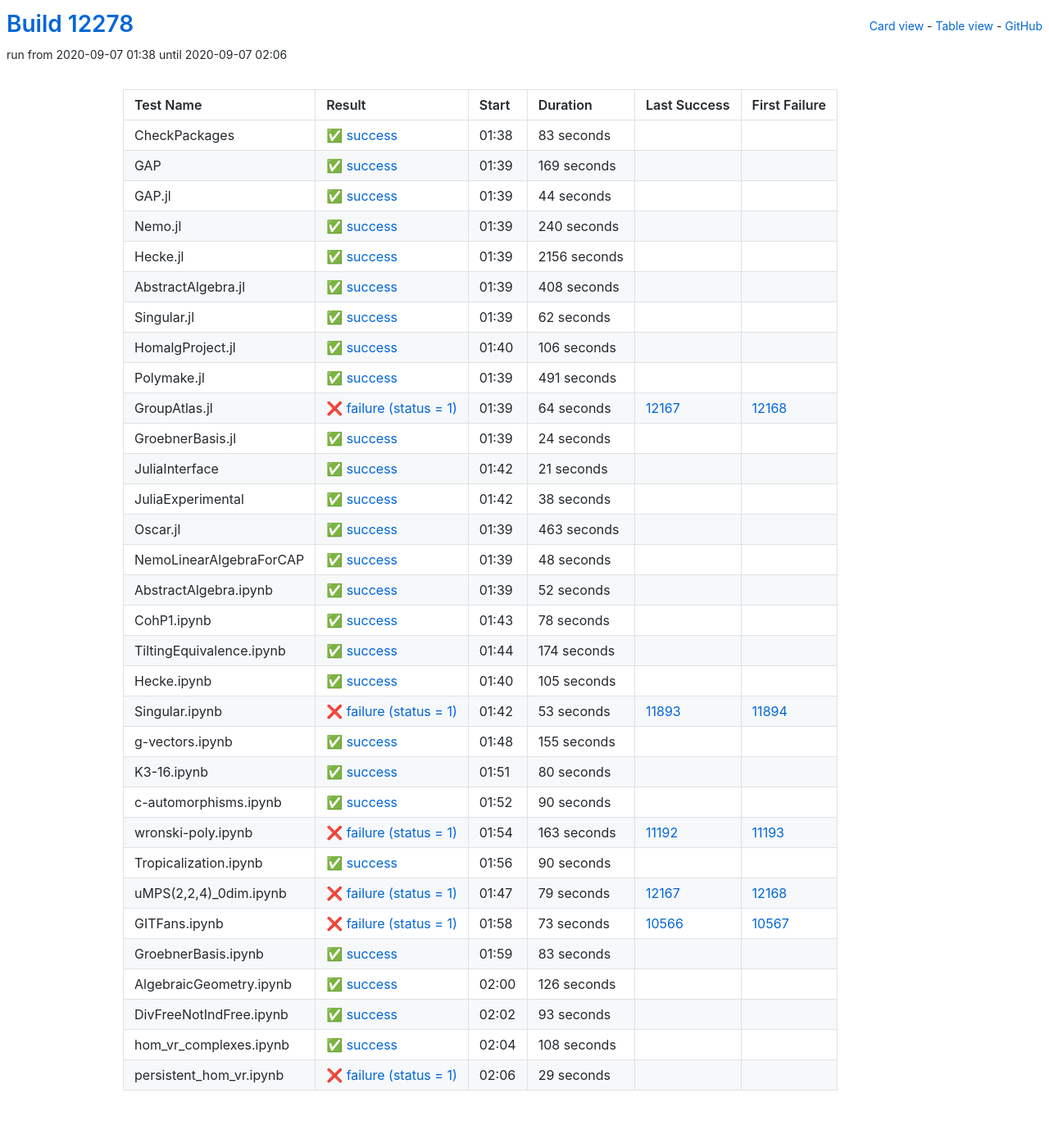
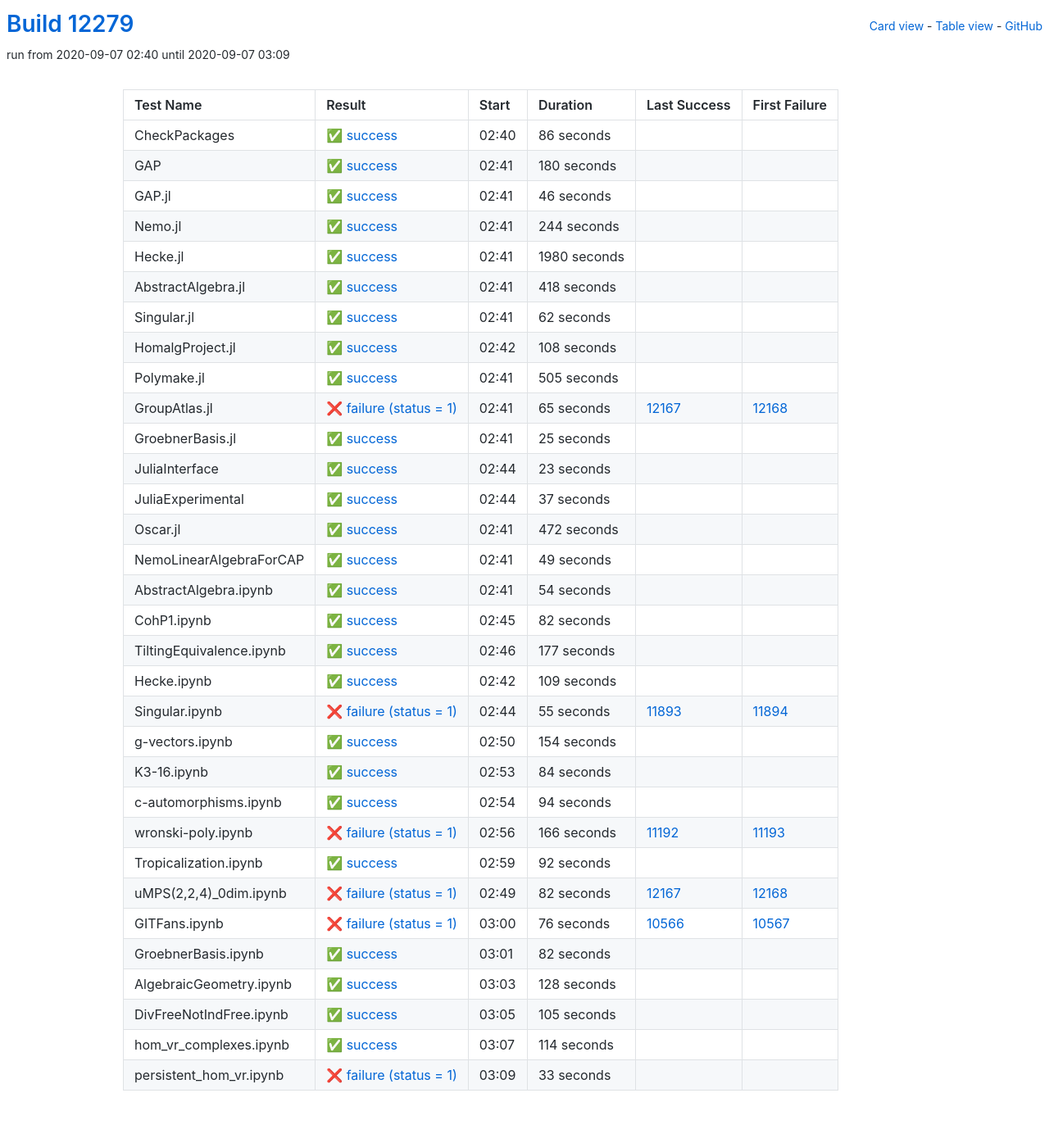
Before and after one commit to oscar-system/oscar-ci-status, a Jekyll site: the page built from table.html, in a window 1280 px wide. Shown: the whole page at 82% size. Built offline with Jekyll 4.4.1, drawn with Linux system fonts in a browser that asks for light colours.

Commit message:
Build #12279

```diff
--- a/_data/ci.yml
+++ b/_data/ci.yml
@@ -1,6 +1,6 @@
 ---
-build: 12278
-build_url: https://oscarci.mathematik.uni-kl.de/job/oscar/12278/
+build: 12279
+build_url: https://oscarci.mathematik.uni-kl.de/job/oscar/12279/
 job: oscar
 organization: oscar-system
 repo: oscar-ci-status
@@ -8,80 +8,80 @@ repourl: https://github.com/oscar-system/oscar-ci-status
 tests:
 - name: CheckPackages
   id: checkpackages
-  log: https://oscarci.mathematik.uni-kl.de/job/oscar/12278/artifact/logs/build-12278/CheckPackages.log
-  start: 2020-09-07 01:38
+  log: https://oscarci.mathematik.uni-kl.de/job/oscar/12279/artifact/logs/build-12279/CheckPackages.log
+  start: 2020-09-07 02:40
   success: true
   exitcode: 0
   status: success
-  duration: 83
+  duration: 86
   last_success: false
   last_success_url:
   first_failure: false
   first_failure_url:
 - name: GAP
   id: gap
-  log: https://oscarci.mathematik.uni-kl.de/job/oscar/12278/artifact/logs/build-12278/GAP.log
-  start: 2020-09-07 01:39
+  log: https://oscarci.mathematik.uni-kl.de/job/oscar/12279/artifact/logs/build-12279/GAP.log
+  start: 2020-09-07 02:41
   success: true
   exitcode: 0
   status: success
-  duration: 169
+  duration: 180
   last_success: false
   last_success_url:
   first_failure: false
   first_failure_url:
 - name: GAP.jl
   id: gap-jl
-  log: https://oscarci.mathematik.uni-kl.de/job/oscar/12278/artifact/logs/build-12278/GAP.jl.log
-  start: 2020-09-07 01:39
+  log: https://oscarci.mathematik.uni-kl.de/job/oscar/12279/artifact/logs/build-12279/GAP.jl.log
+  start: 2020-09-07 02:41
   success: true
   exitcode: 0
   status: success
-  duration: 44
+  duration: 46
   last_success: false
   last_success_url:
   first_failure: false
   first_failure_url:
 - name: Nemo.jl
   id: nemo-jl
-  log: https://oscarci.mathematik.uni-kl.de/job/oscar/12278/artifact/logs/build-12278/Nemo.jl.log
-  start: 2020-09-07 01:39
+  log: https://oscarci.mathematik.uni-kl.de/job/oscar/12279/artifact/logs/build-12279/Nemo.jl.log
+  start: 2020-09-07 02:41
   success: true
   exitcode: 0
   status: success
-  duration: 240
+  duration: 244
   last_success: false
   last_success_url:
   first_failure: false
   first_failure_url:
 - name: Hecke.jl
   id: hecke-jl
-  log: https://oscarci.mathematik.uni-kl.de/job/oscar/12278/artifact/logs/build-12278/Hecke.jl.log
-  start: 2020-09-07 01:39
+  log: https://oscarci.mathematik.uni-kl.de/job/oscar/12279/artifact/logs/build-12279/Hecke.jl.log
+  start: 2020-09-07 02:41
   success: true
   exitcode: 0
   status: success
-  duration: 2156
+  duration: 1980
   last_success: false
   last_success_url:
   first_failure: false
   first_failure_url:
 - name: AbstractAlgebra.jl
   id: abstractalgebra-jl
-  log: https://oscarci.mathematik.uni-kl.de/job/oscar/12278/artifact/logs/build-12278/AbstractAlgebra.jl.log
-  start: 2020-09-07 01:39
+  log: https://oscarci.mathematik.uni-kl.de/job/oscar/12279/artifact/logs/build-12279/AbstractAlgebra.jl.log
+  start: 2020-09-07 02:41
   success: true
   exitcode: 0
   status: success
-  duration: 408
+  duration: 418
   last_success: false
   last_success_url:
   first_failure: false
   first_failure_url:
 - name: Singular.jl
   id: singular-jl
-  log: https://oscarci.mathematik.uni-kl.de/job/oscar/12278/artifact/logs/build-12278/Singular.jl.log
-  start: 2020-09-07 01:39
+  log: https://oscarci.mathematik.uni-kl.de/job/oscar/12279/artifact/logs/build-12279/Singular.jl.log
+  start: 2020-09-07 02:41
   success: true
   exitcode: 0
   status: success
@@ -92,140 +92,272 @@ tests:
   first_failure_url:
 - name: HomalgProject.jl
   id: homalgproject-jl
-  log: https://oscarci.mathematik.uni-kl.de/job/oscar/12278/artifact/logs/build-12278/HomalgProject.jl.log
-  start: 2020-09-07 01:40
+  log: https://oscarci.mathematik.uni-kl.de/job/oscar/12279/artifact/logs/build-12279/HomalgProject.jl.log
+  start: 2020-09-07 02:42
   success: true
   exitcode: 0
   status: success
-  duration: 106
+  duration: 108
   last_success: false
   last_success_url:
   first_failure: false
   first_failure_url:
 - name: Polymake.jl
   id: polymake-jl
-  log: https://oscarci.mathematik.uni-kl.de/job/oscar/12278/artifact/logs/build-12278/Polymake.jl.log
-  start: 2020-09-07 01:39
+  log: https://oscarci.mathematik.uni-kl.de/job/oscar/12279/artifact/logs/build-12279/Polymake.jl.log
+  start: 2020-09-07 02:41
   success: true
   exitcode: 0
   status: success
-  duration: 491
+  duration: 505
   last_success: false
   last_success_url:
   first_failure: false
   first_failure_url:
 - name: GroupAtlas.jl
   id: groupatlas-jl
-  log: https://oscarci.mathematik.uni-kl.de/job/oscar/12278/artifact/logs/build-12278/GroupAtlas.jl.log
-  start: 2020-09-07 01:39
+  log: https://oscarci.mathematik.uni-kl.de/job/oscar/12279/artifact/logs/build-12279/GroupAtlas.jl.log
+  start: 2020-09-07 02:41
   success: false
   exitcode: 1
   status: failure
-  duration: 64
+  duration: 65
   last_success: 12167
   last_success_url: https://oscarci.mathematik.uni-kl.de/job/oscar/12167/
   first_failure: 12168
   first_failure_url: https://oscarci.mathematik.uni-kl.de/job/oscar/12168/
 - name: GroebnerBasis.jl
   id: groebnerbasis-jl
-  log: https://oscarci.mathematik.uni-kl.de/job/oscar/12278/artifact/logs/build-12278/GroebnerBasis.jl.log
-  start: 2020-09-07 01:39
+  log: https://oscarci.mathematik.uni-kl.de/job/oscar/12279/artifact/logs/build-12279/GroebnerBasis.jl.log
+  start: 2020-09-07 02:41
   success: true
   exitcode: 0
   status: success
-  duration: 24
+  duration: 25
   last_success: false
   last_success_url:
   first_failure: false
   first_failure_url:
 - name: JuliaInterface
   id: juliainterface
-  log: https://oscarci.mathematik.uni-kl.de/job/oscar/12278/artifact/logs/build-12278/JuliaInterface.log
-  start: 2020-09-07 01:42
+  log: https://oscarci.mathematik.uni-kl.de/job/oscar/12279/artifact/logs/build-12279/JuliaInterface.log
+  start: 2020-09-07 02:44
   success: true
   exitcode: 0
   status: success
-  duration: 21
+  duration: 23
   last_success: false
   last_success_url:
   first_failure: false
   first_failure_url:
 - name: JuliaExperimental
   id: juliaexperimental
-  log: https://oscarci.mathematik.uni-kl.de/job/oscar/12278/artifact/logs/build-12278/JuliaExperimental.log
-  start: 2020-09-07 01:42
+  log: https://oscarci.mathematik.uni-kl.de/job/oscar/12279/artifact/logs/build-12279/JuliaExperimental.log
+  start: 2020-09-07 02:44
   success: true
   exitcode: 0
   status: success
-  duration: 38
+  duration: 37
   last_success: false
   last_success_url:
   first_failure: false
   first_failure_url:
 - name: Oscar.jl
   id: oscar-jl
-  log: https://oscarci.mathematik.uni-kl.de/job/oscar/12278/artifact/logs/build-12278/Oscar.jl.log
-  start: 2020-09-07 01:39
+  log: https://oscarci.mathematik.uni-kl.de/job/oscar/12279/artifact/logs/build-12279/Oscar.jl.log
+  start: 2020-09-07 02:41
   success: true
   exitcode: 0
   status: success
-  duration: 463
+  duration: 472
   last_success: false
   last_success_url:
   first_failure: false
   first_failure_url:
 - name: NemoLinearAlgebraForCAP
   id: nemolinearalgebraforcap
-  log: https://oscarci.mathematik.uni-kl.de/job/oscar/12278/artifact/logs/build-12278/NemoLinearAlgebraForCAP.log
-  start: 2020-09-07 01:39
+  log: https://oscarci.mathematik.uni-kl.de/job/oscar/12279/artifact/logs/build-12279/NemoLinearAlgebraForCAP.log
+  start: 2020-09-07 02:41
   success: true
   exitcode: 0
   status: success
-  duration: 48
+  duration: 49
   last_success: false
   last_success_url:
   first_failure: false
   first_failure_url:
 - name: AbstractAlgebra.ipynb
   id: abstractalgebra-ipynb
-  log: https://oscarci.mathematik.uni-kl.de/job/oscar/12278/artifact/logs/build-12278/AbstractAlgebra.ipynb.log
-  start: 2020-09-07 01:39
+  log: https://oscarci.mathematik.uni-kl.de/job/oscar/12279/artifact/logs/build-12279/AbstractAlgebra.ipynb.log
+  start: 2020-09-07 02:41
   success: true
   exitcode: 0
   status: success
-  duration: 52
+  duration: 54
   last_success: false
   last_success_url:
   first_failure: false
   first_failure_url:
 - name: CohP1.ipynb
   id: cohp1-ipynb
-  log: https://oscarci.mathematik.uni-kl.de/job/oscar/12278/artifact/logs/build-12278/CohP1.ipynb.log
-  start: 2020-09-07 01:43
+  log: https://oscarci.mathematik.uni-kl.de/job/oscar/12279/artifact/logs/build-12279/CohP1.ipynb.log
+  start: 2020-09-07 02:45
   success: true
   exitcode: 0
   status: success
-  duration: 78
+  duration: 82
   last_success: false
   last_success_url:
   first_failure: false
   first_failure_url:
 - name: TiltingEquivalence.ipynb
   id: tiltingequivalence-ipynb
-  log: https://oscarci.mathematik.uni-kl.de/job/oscar/12278/artifact/logs/build-12278/TiltingEquivalence.ipynb.log
-  start: 2020-09-07 01:44
+  log: https://oscarci.mathematik.uni-kl.de/job/oscar/12279/artifact/logs/build-12279/TiltingEquivalence.ipynb.log
+  start: 2020-09-07 02:46
   success: true
   exitcode: 0
   status: success
-  duration: 174
+  duration: 177
   last_success: false
   last_success_url:
   first_failure: false
   first_failure_url:
 - name: Hecke.ipynb
   id: hecke-ipynb
-  log: https://oscarci.mathematik.uni-kl.de/job/oscar/12278/artifact/logs/build-12278/Hecke.ipynb.log
-  start: 2020-09-07 01:40
+  log: https://oscarci.mathematik.uni-kl.de/job/oscar/12279/artifact/logs/build-12279/Hecke.ipynb.log
+  start: 2020-09-07 02:42
+  success: true
+  exitcode: 0
+  status: success
+  duration: 109
+  last_success: false
+  last_success_url:
+  first_failure: false
+  first_failure_url:
+- name: Singular.ipynb
+  id: singular-ipynb
+  log: https://oscarci.mathematik.uni-kl.de/job/oscar/12279/artifact/logs/build-12279/Singular.ipynb.log
+  start: 2020-09-07 02:44
+  success: false
+  exitcode: 1
+  status: failure
+  duration: 55
+  last_success: 11893
+  last_success_url: https://oscarci.mathematik.uni-kl.de/job/oscar/11893/
+  first_failure: 11894
+  first_failure_url: https://oscarci.mathematik.uni-kl.de/job/oscar/11894/
+- name: g-vectors.ipynb
+  id: g-vectors-ipynb
+  log: https://oscarci.mathematik.uni-kl.de/job/oscar/12279/artifact/logs/build-12279/g-vectors.ipynb.log
+  start: 2020-09-07 02:50
+  success: true
+  exitcode: 0
+  status: success
+  duration: 154
+  last_success: false
+  last_success_url:
+  first_failure: false
+  first_failure_url:
+- name: K3-16.ipynb
+  id: k3-16-ipynb
+  log: https://oscarci.mathematik.uni-kl.de/job/oscar/12279/artifact/logs/build-12279/K3-16.ipynb.log
+  start: 2020-09-07 02:53
+  success: true
+  exitcode: 0
+  status: success
+  duration: 84
+  last_success: false
+  last_success_url:
+  first_failure: false
+  first_failure_url:
+- name: c-automorphisms.ipynb
+  id: c-automorphisms-ipynb
+  log: https://oscarci.mathematik.uni-kl.de/job/oscar/12279/artifact/logs/build-12279/c-automorphisms.ipynb.log
+  start: 2020-09-07 02:54
+  success: true
+  exitcode: 0
+  status: success
+  duration: 94
+  last_success: false
+  last_success_url:
+  first_failure: false
+  first_failure_url:
+- name: wronski-poly.ipynb
+  id: wronski-poly-ipynb
+  log: https://oscarci.mathematik.uni-kl.de/job/oscar/12279/artifact/logs/build-12279/wronski-poly.ipynb.log
+  start: 2020-09-07 02:56
+  success: false
+  exitcode: 1
+  status: failure
+  duration: 166
+  last_success: 11192
+  last_success_url: https://oscarci.mathematik.uni-kl.de/job/oscar/11192/
+  first_failure: 11193
+  first_failure_url: https://oscarci.mathematik.uni-kl.de/job/oscar/11193/
+- name: Tropicalization.ipynb
+  id: tropicalization-ipynb
+  log: https://oscarci.mathematik.uni-kl.de/job/oscar/12279/artifact/logs/build-12279/Tropicalization.ipynb.log
+  start: 2020-09-07 02:59
+  success: true
+  exitcode: 0
+  status: success
+  duration: 92
+  last_success: false
+  last_success_url:
+  first_failure: false
+  first_failure_url:
+- name: uMPS(2,2,4)_0dim.ipynb
+  id: umps-2-2-4-0dim-ipynb
+  log: https://oscarci.mathematik.uni-kl.de/job/oscar/12279/artifact/logs/build-12279/uMPS-2-2-4-_0dim.ipynb.log
+  start: 2020-09-07 02:49
+  success: false
+  exitcode: 1
+  status: failure
+  duration: 82
+  last_success: 12167
+  last_success_url: https://oscarci.mathematik.uni-kl.de/job/oscar/12167/
+  first_failure: 12168
+  first_failure_url: https://oscarci.mathematik.uni-kl.de/job/oscar/12168/
+- name: GITFans.ipynb
+  id: gitfans-ipynb
+  log: https://oscarci.mathematik.uni-kl.de/job/oscar/12279/artifact/logs/build-12279/GITFans.ipynb.log
+  start: 2020-09-07 03:00
+  success: false
+  exitcode: 1
+  status: failure
+  duration: 76
+  last_success: 10566
+  last_success_url: https://oscarci.mathematik.uni-kl.de/job/oscar/10566/
+  first_failure: 10567
+  first_failure_url: https://oscarci.mathematik.uni-kl.de/job/oscar/10567/
+- name: GroebnerBasis.ipynb
+  id: groebnerbasis-ipynb
+  log: https://oscarci.mathematik.uni-kl.de/job/oscar/12279/artifact/logs/build-12279/GroebnerBasis.ipynb.log
+  start: 2020-09-07 03:01
+  success: true
+  exitcode: 0
+  status: success
+  duration: 82
+  last_success: false
+  last_success_url:
+  first_failure: false
+  first_failure_url:
+- name: AlgebraicGeometry.ipynb
+  id: algebraicgeometry-ipynb
+  log: https://oscarci.mathematik.uni-kl.de/job/oscar/12279/artifact/logs/build-12279/AlgebraicGeometry.ipynb.log
+  start: 2020-09-07 03:03
+  success: true
+  exitcode: 0
+  status: success
+  duration: 128
+  last_success: false
+  last_success_url:
+  first_failure: false
+  first_failure_url:
+- name: DivFreeNotIndFree.ipynb
+  id: divfreenotindfree-ipynb
+  log: https://oscarci.mathematik.uni-kl.de/job/oscar/12279/artifact/logs/build-12279/DivFreeNotIndFree.ipynb.log
+  start: 2020-09-07 03:05
   success: true
   exitcode: 0
   status: success
@@ -234,158 +366,26 @@ tests:
   last_success_url:
   first_failure: false
   first_failure_url:
-- name: Singular.ipynb
-  id: singular-ipynb
-  log: https://oscarci.mathematik.uni-kl.de/job/oscar/12278/artifact/logs/build-12278/Singular.ipynb.log
-  start: 2020-09-07 01:42
-  success: false
-  exitcode: 1
-  status: failure
-  duration: 53
-  last_success: 11893
-  last_success_url: https://oscarci.mathematik.uni-kl.de/job/oscar/11893/
-  first_failure: 11894
-  first_failure_url: https://oscarci.mathematik.uni-kl.de/job/oscar/11894/
-- name: g-vectors.ipynb
-  id: g-vectors-ipynb
-  log: https://oscarci.mathematik.uni-kl.de/job/oscar/12278/artifact/logs/build-12278/g-vectors.ipynb.log
-  start: 2020-09-07 01:48
+- name: hom_vr_complexes.ipynb
+  id: hom-vr-complexes-ipynb
+  log: https://oscarci.mathematik.uni-kl.de/job/oscar/12279/artifact/logs/build-12279/hom_vr_complexes.ipynb.log
+  start: 2020-09-07 03:07
   success: true
   exitcode: 0
   status: success
-  duration: 155
-  last_success: false
-  last_success_url:
-  first_failure: false
-  first_failure_url:
-- name: K3-16.ipynb
-  id: k3-16-ipynb
-  log: https://oscarci.mathematik.uni-kl.de/job/oscar/12278/artifact/logs/build-12278/K3-16.ipynb.log
-  start: 2020-09-07 01:51
-  success: true
-  exitcode: 0
-  status: success
-  duration: 80
-  last_success: false
-  last_success_url:
-  first_failure: false
-  first_failure_url:
-- name: c-automorphisms.ipynb
-  id: c-automorphisms-ipynb
-  log: https://oscarci.mathematik.uni-kl.de/job/oscar/12278/artifact/logs/build-12278/c-automorphisms.ipynb.log
-  start: 2020-09-07 01:52
-  success: true
-  exitcode: 0
-  status: success
-  duration: 90
-  last_success: false
-  last_success_url:
-  first_failure: false
-  first_failure_url:
-- name: wronski-poly.ipynb
-  id: wronski-poly-ipynb
-  log: https://oscarci.mathematik.uni-kl.de/job/oscar/12278/artifact/logs/build-12278/wronski-poly.ipynb.log
-  start: 2020-09-07 01:54
-  success: false
-  exitcode: 1
-  status: failure
-  duration: 163
-  last_success: 11192
-  last_success_url: https://oscarci.mathematik.uni-kl.de/job/oscar/11192/
-  first_failure: 11193
-  first_failure_url: https://oscarci.mathematik.uni-kl.de/job/oscar/11193/
-- name: Tropicalization.ipynb
-  id: tropicalization-ipynb
-  log: https://oscarci.mathematik.uni-kl.de/job/oscar/12278/artifact/logs/build-12278/Tropicalization.ipynb.log
-  start: 2020-09-07 01:56
-  success: true
-  exitcode: 0
-  status: success
-  duration: 90
-  last_success: false
-  last_success_url:
-  first_failure: false
-  first_failure_url:
-- name: uMPS(2,2,4)_0dim.ipynb
-  id: umps-2-2-4-0dim-ipynb
-  log: https://oscarci.mathematik.uni-kl.de/job/oscar/12278/artifact/logs/build-12278/uMPS-2-2-4-_0dim.ipynb.log
-  start: 2020-09-07 01:47
-  success: false
-  exitcode: 1
-  status: failure
-  duration: 79
-  last_success: 12167
-  last_success_url: https://oscarci.mathematik.uni-kl.de/job/oscar/12167/
-  first_failure: 12168
-  first_failure_url: https://oscarci.mathematik.uni-kl.de/job/oscar/12168/
-- name: GITFans.ipynb
-  id: gitfans-ipynb
-  log: https://oscarci.mathematik.uni-kl.de/job/oscar/12278/artifact/logs/build-12278/GITFans.ipynb.log
-  start: 2020-09-07 01:58
-  success: false
-  exitcode: 1
-  status: failure
-  duration: 73
-  last_success: 10566
-  last_success_url: https://oscarci.mathematik.uni-kl.de/job/oscar/10566/
-  first_failure: 10567
-  first_failure_url: https://oscarci.mathematik.uni-kl.de/job/oscar/10567/
-- name: GroebnerBasis.ipynb
-  id: groebnerbasis-ipynb
-  log: https://oscarci.mathematik.uni-kl.de/job/oscar/12278/artifact/logs/build-12278/GroebnerBasis.ipynb.log
-  start: 2020-09-07 01:59
-  success: true
-  exitcode: 0
-  status: success
-  duration: 83
-  last_success: false
-  last_success_url:
-  first_failure: false
-  first_failure_url:
-- name: AlgebraicGeometry.ipynb
-  id: algebraicgeometry-ipynb
-  log: https://oscarci.mathematik.uni-kl.de/job/oscar/12278/artifact/logs/build-12278/AlgebraicGeometry.ipynb.log
-  start: 2020-09-07 02:00
-  success: true
-  exitcode: 0
-  status: success
-  duration: 126
-  last_success: false
-  last_success_url:
-  first_failure: false
-  first_failure_url:
-- name: DivFreeNotIndFree.ipynb
-  id: divfreenotindfree-ipynb
-  log: https://oscarci.mathematik.uni-kl.de/job/oscar/12278/artifact/logs/build-12278/DivFreeNotIndFree.ipynb.log
-  start: 2020-09-07 02:02
-  success: true
-  exitcode: 0
-  status: success
-  duration: 93
-  last_success: false
-  last_success_url:
-  first_failure: false
-  first_failure_url:
-- name: hom_vr_complexes.ipynb
-  id: hom-vr-complexes-ipynb
-  log: https://oscarci.mathematik.uni-kl.de/job/oscar/12278/artifact/logs/build-12278/hom_vr_complexes.ipynb.log
-  start: 2020-09-07 02:04
-  success: true
-  exitcode: 0
-  status: success
-  duration: 108
+  duration: 114
   last_success: false
   last_success_url:
   first_failure: false
   first_failure_url:
 - name: persistent_hom_vr.ipynb
   id: persistent-hom-vr-ipynb
-  log: https://oscarci.mathematik.uni-kl.de/job/oscar/12278/artifact/logs/build-12278/persistent_hom_vr.ipynb.log
-  start: 2020-09-07 02:06
+  log: https://oscarci.mathematik.uni-kl.de/job/oscar/12279/artifact/logs/build-12279/persistent_hom_vr.ipynb.log
+  start: 2020-09-07 03:09
   success: false
   exitcode: 1
   status: failure
-  duration: 29
+  duration: 33
   last_success: false
   last_success_url:
   first_failure: false
```
Also changed, not shown: README.md.
